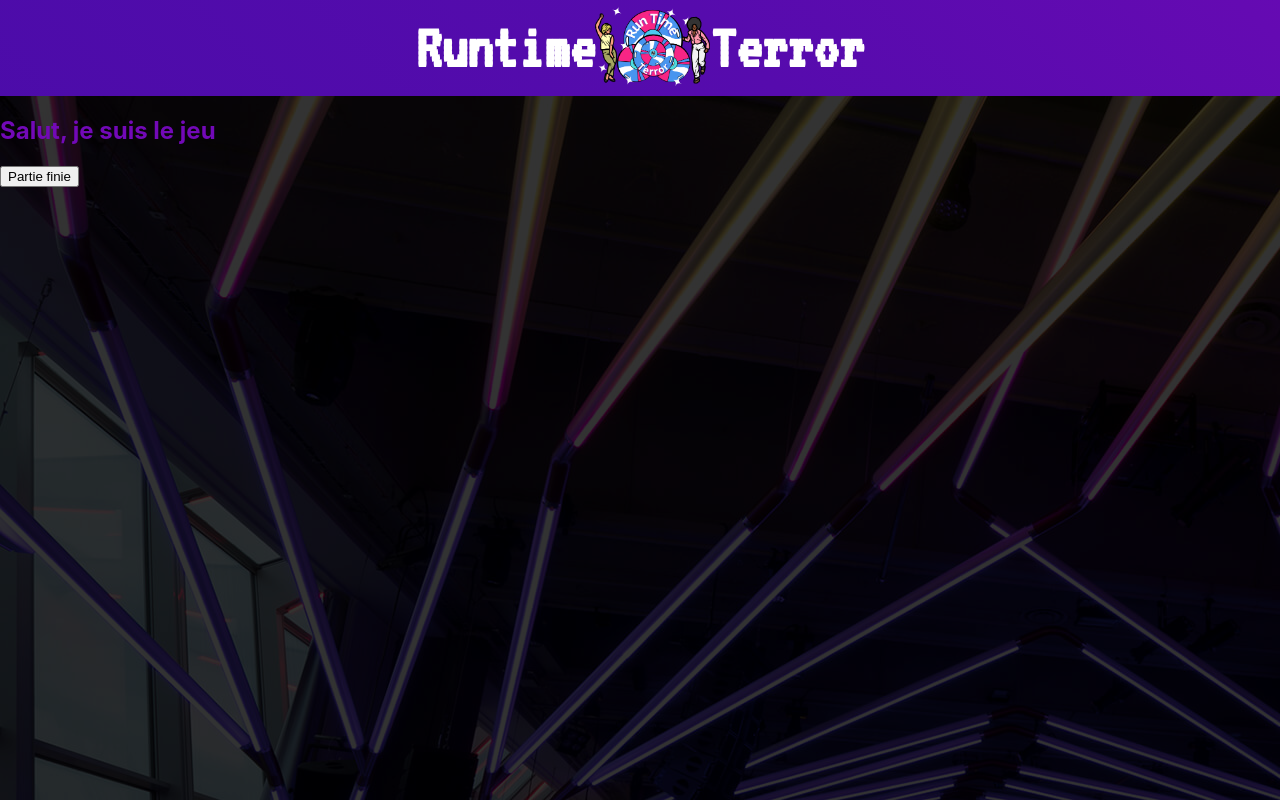
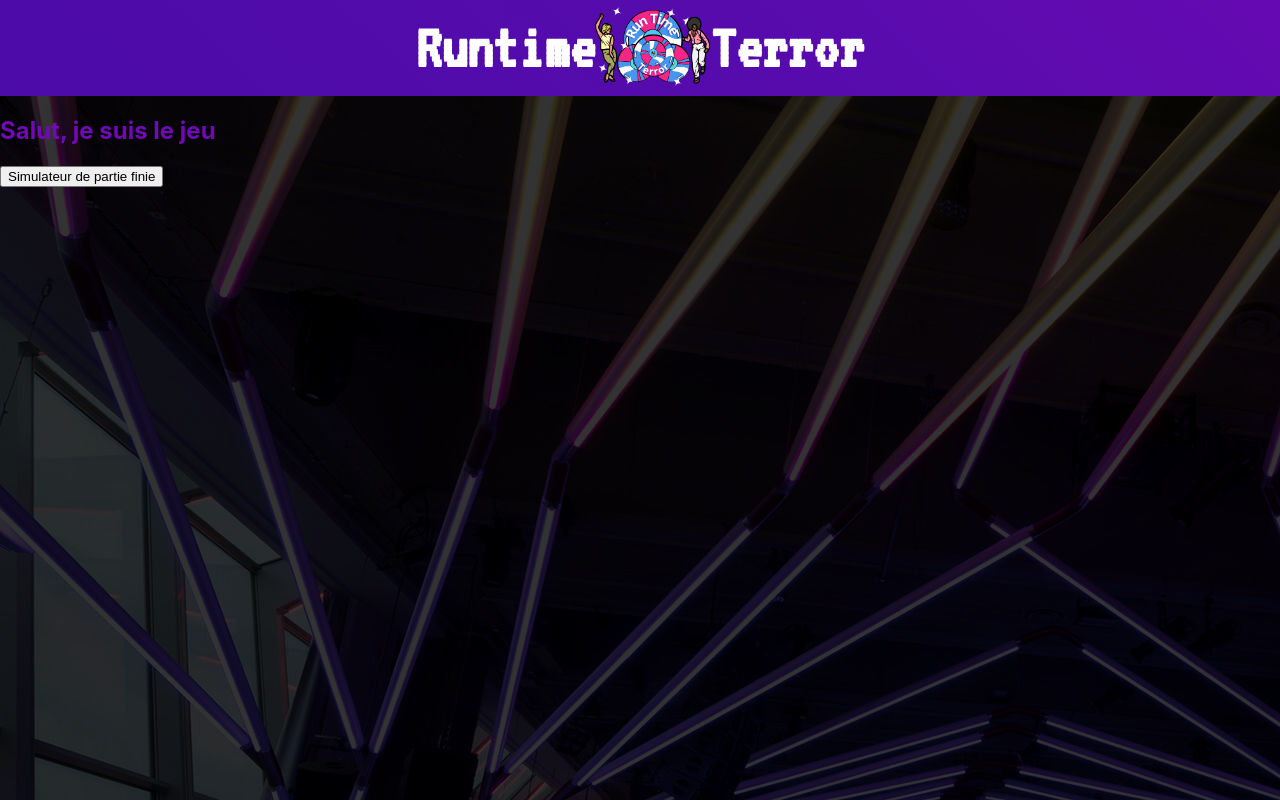
Before and after one commit to thgiolito/RuntimeTerror, a React (Vite) app: page /game in a window 1280 px wide. Built offline with nearby package versions, Linux system fonts and the light colour scheme.

Commit message:
Redirection through useNavigate

```diff
--- a/package.json
+++ b/package.json
@@ -9,6 +9,7 @@
   "dependencies": {
     "react": "^17.0.0",
     "react-dom": "^17.0.0",
+    "react-router": "^6.0.2",
     "react-router-dom": "^6.0.2",
     "react-webcam": "^6.0.0"
   },
--- a/src/screens/Game/Game.jsx
+++ b/src/screens/Game/Game.jsx
@@ -1,14 +1,24 @@
-import { Link } from "react-router-dom"
+import { useEffect, useState } from "react";
+import { useNavigate } from "react-router";
 
-import styles from "./Game.module.css"
+import styles from "./Game.module.css";
 
 export default function Game() {
-    return (
-        <div className={styles.container}>
-            <h2>Salut, je suis le jeu</h2>
-            <Link to="/score">
-                <button>Partie finie</button>
-            </Link>
-        </div>
-    )
+  const [gameOver, setGameOver] = useState(false);
+  const navigate = useNavigate()
+
+  useEffect(() => {
+      if (gameOver) {
+          navigate("/score")
+      }
+  }, [gameOver]);
+
+  return (
+    <div className={styles.container}>
+      <h2>Salut, je suis le jeu</h2>
+      <button onClick={() => setGameOver(!gameOver)}>
+        Simulateur de partie finie
+      </button>
+    </div>
+  );
 }
```
